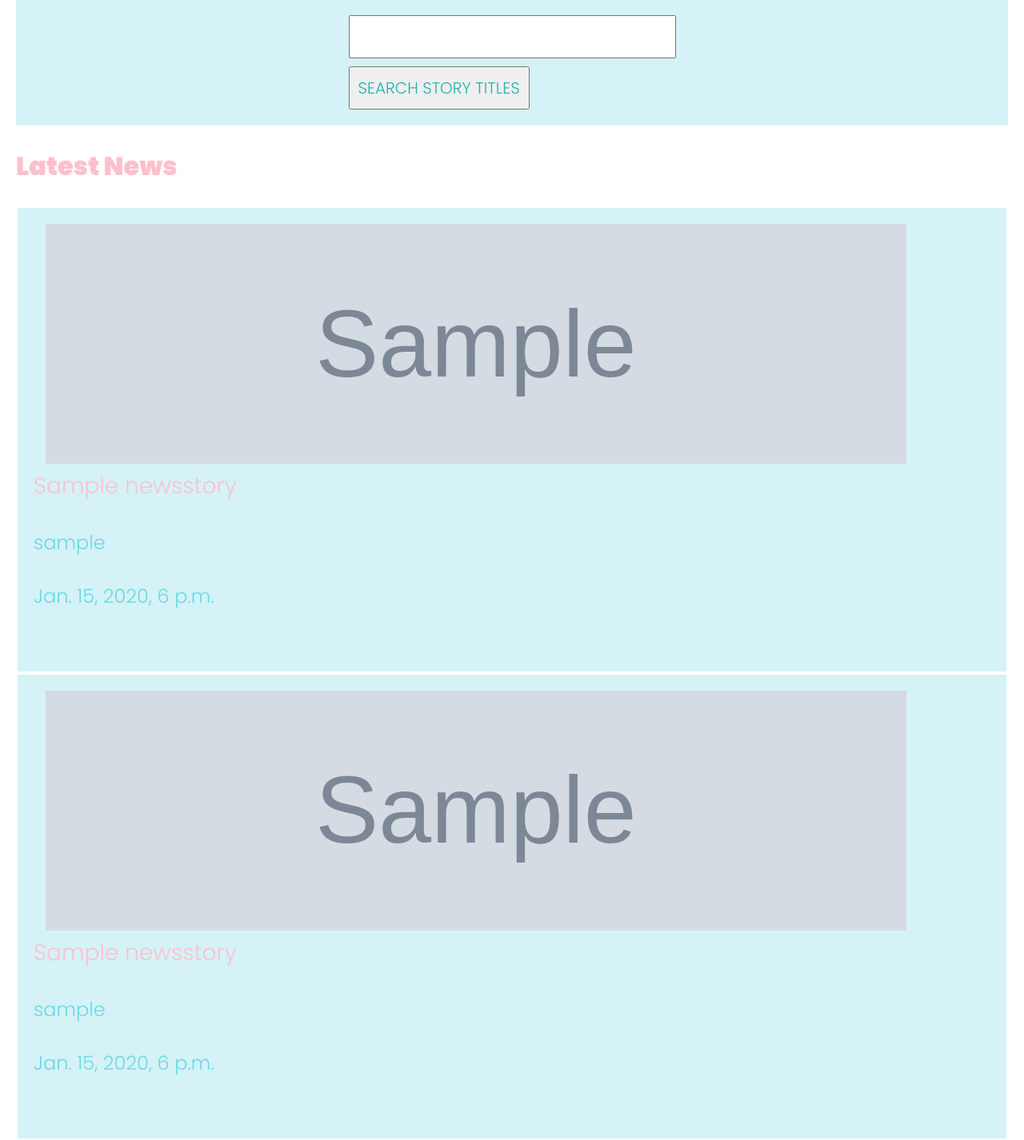
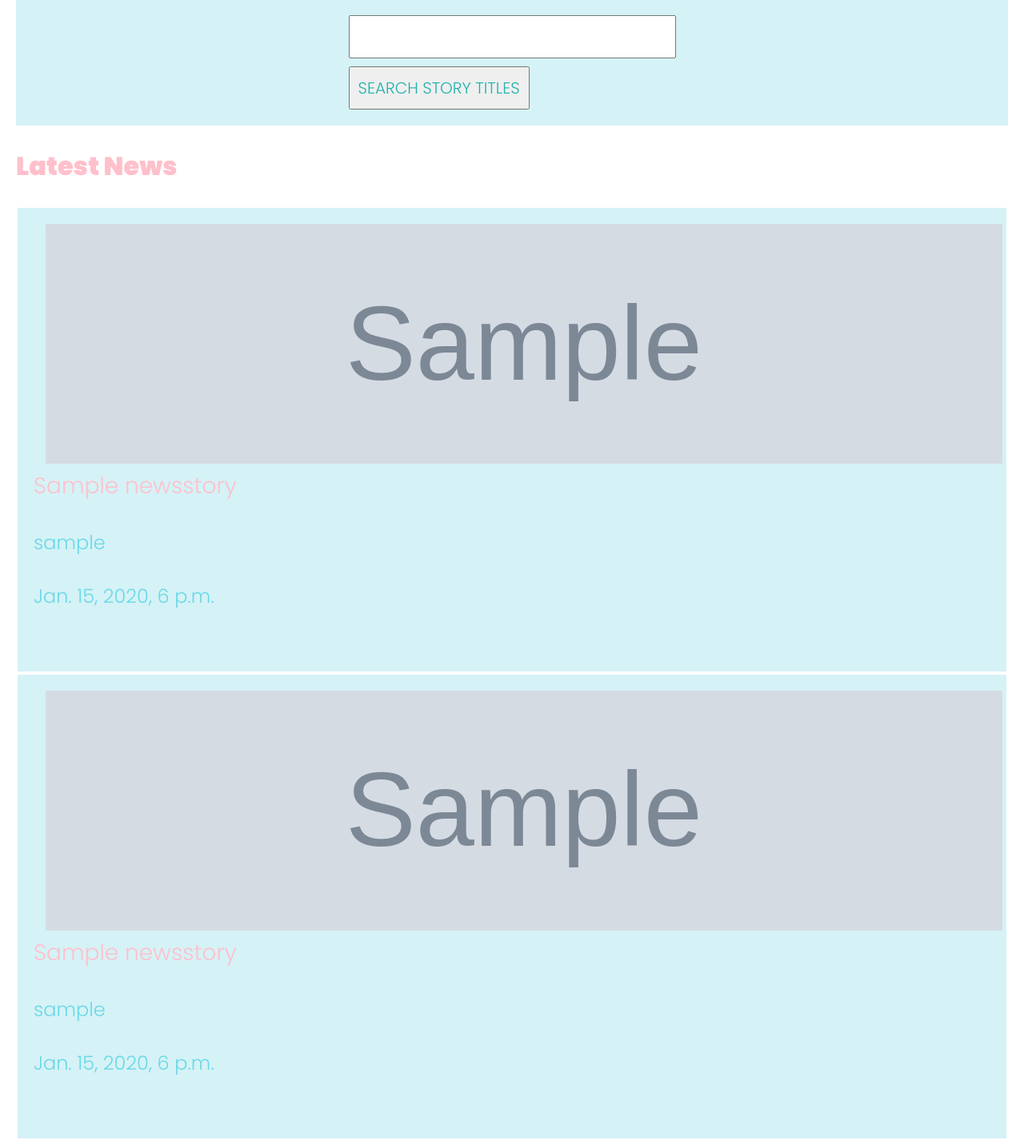
Before and after one commit to bel-lloyd/django-news-project, a Django app: page /news/ in a window 1280 px wide. Shown: the part 441-1867 px from the top of the page at 80% size. Run offline with Django 3.2, Linux system fonts and the light colour scheme; tables that the repository leaves empty hold one stand-in row (values such as "Sample post"); grey boxes marked "Sample" are stand-in pictures; parts of the project's set-up code (start-up, migrations or seed data) failed here and were passed over; some web fonts are replaced.

Commit message:
changes in prep for heroku

```diff
--- a/requirements.txt
+++ b/requirements.txt
@@ -3,3 +3,4 @@ gunicorn==20.1.0
 dj-database-url==0.5.0
 psycopg2==2.9.1
 whitenoise==5.2.0
+django-cors-headers==3.4.0
--- a/she_codes_news/news/static/news/styles.css
+++ b/she_codes_news/news/static/news/styles.css
@@ -5,7 +5,7 @@
 }
 
 .story-card img {
-    width: 90%;
+    width: 100%;
     height: 300px;
     object-fit: cover;
 }
--- a/she_codes_news/she_codes_news/settings.py
+++ b/she_codes_news/she_codes_news/settings.py
@@ -33,11 +33,12 @@ DEBUG = os.environ.get('DJANGO_DEBUG') != 'False'
 
 ALLOWED_HOSTS = ['*']
 
-
+CORS_ALLOW_ALL_ORIGINS = True
 # Application definition
 
 INSTALLED_APPS = [
     'news.apps.NewsConfig',
+    'corsheaders',
     'django.contrib.admin',
     'django.contrib.auth',
     'django.contrib.contenttypes',
@@ -50,6 +51,7 @@ INSTALLED_APPS = [
 AUTH_USER_MODEL = 'users.CustomUser'
 
 MIDDLEWARE = [
+    'corsheaders.middleware.CorsMiddleware',
     'django.middleware.security.SecurityMiddleware',
     'whitenoise.middleware.WhiteNoiseMiddleware',
     'django.contrib.sessions.middleware.SessionMiddleware',
```
